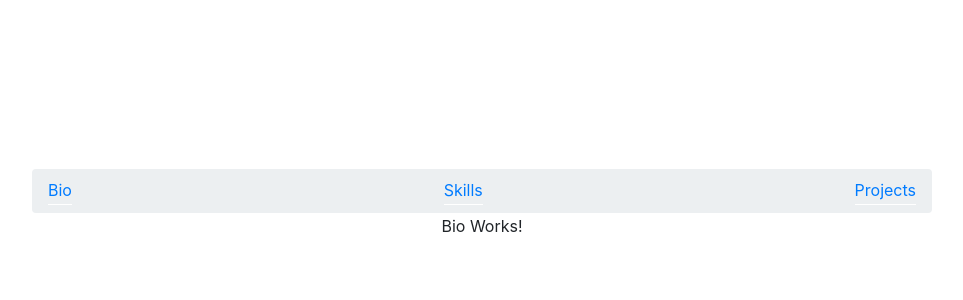
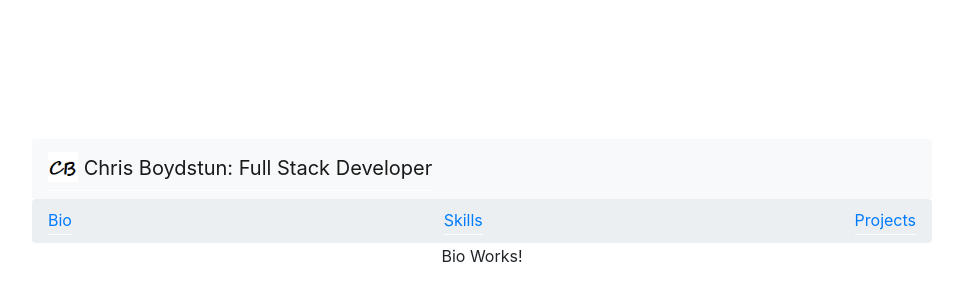
Before and after one commit to cboydstun/react-portfolio, a React (Create React App) app: page / in a window 1280 px wide. Shown: the part 196-496 px from the top of the page, without its empty margins (158-1121 px from the left). Built offline with nearby package versions, Linux system fonts and the light colour scheme.

Commit message:
Header over NavBar

```diff
--- a/src/App.js
+++ b/src/App.js
@@ -1,13 +1,15 @@
 import React from 'react';
+
+import Header from './components/Header/Header';
 import NavBar from './components/NavBar/NavBar';
 import Routes from './components/Routes/Routes';
-
 
 import './App.css';
 
 function App() {
   return (
     <main>
+      <Header />
       <NavBar />
       <Routes />
     </main>
--- /dev/null
+++ b/src/components/Header/Header.js
@@ -0,0 +1,24 @@
+import React from 'react';
+import { Navbar } from 'react-bootstrap';
+
+import logo from './logo.png';
+
+// This contains the header bar seen at the top of the page.
+function Header() {
+    return (
+        <Navbar bg="light" expand="lg">
+            <Navbar.Brand href="#home">
+                <img
+                    alt=""
+                    src= { logo }
+                    width="30"
+                    height="30"
+                    className="d-inline-block align-top"
+                />{' '}
+                    Chris Boydstun: Full Stack Developer
+            </Navbar.Brand>
+        </Navbar>
+    );
+}
+
+export default Header;
```
Also changed, not shown: src/components/NavBar/NavBar.js (+0 -33 lines), src/components/Header/Header.css (added), src/components/Header/logo.png (renamed from src/components/NavBar/logo.png).
